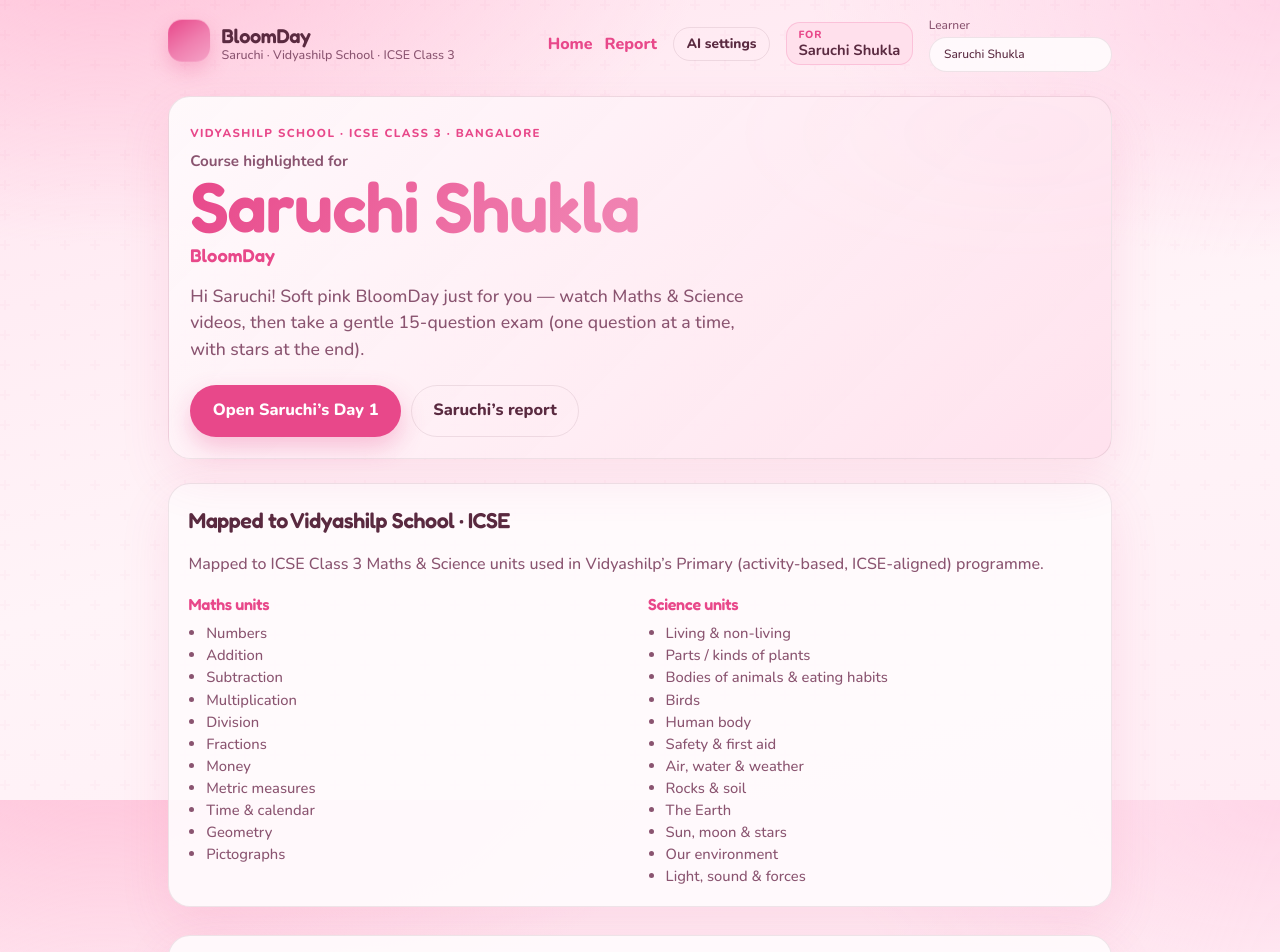
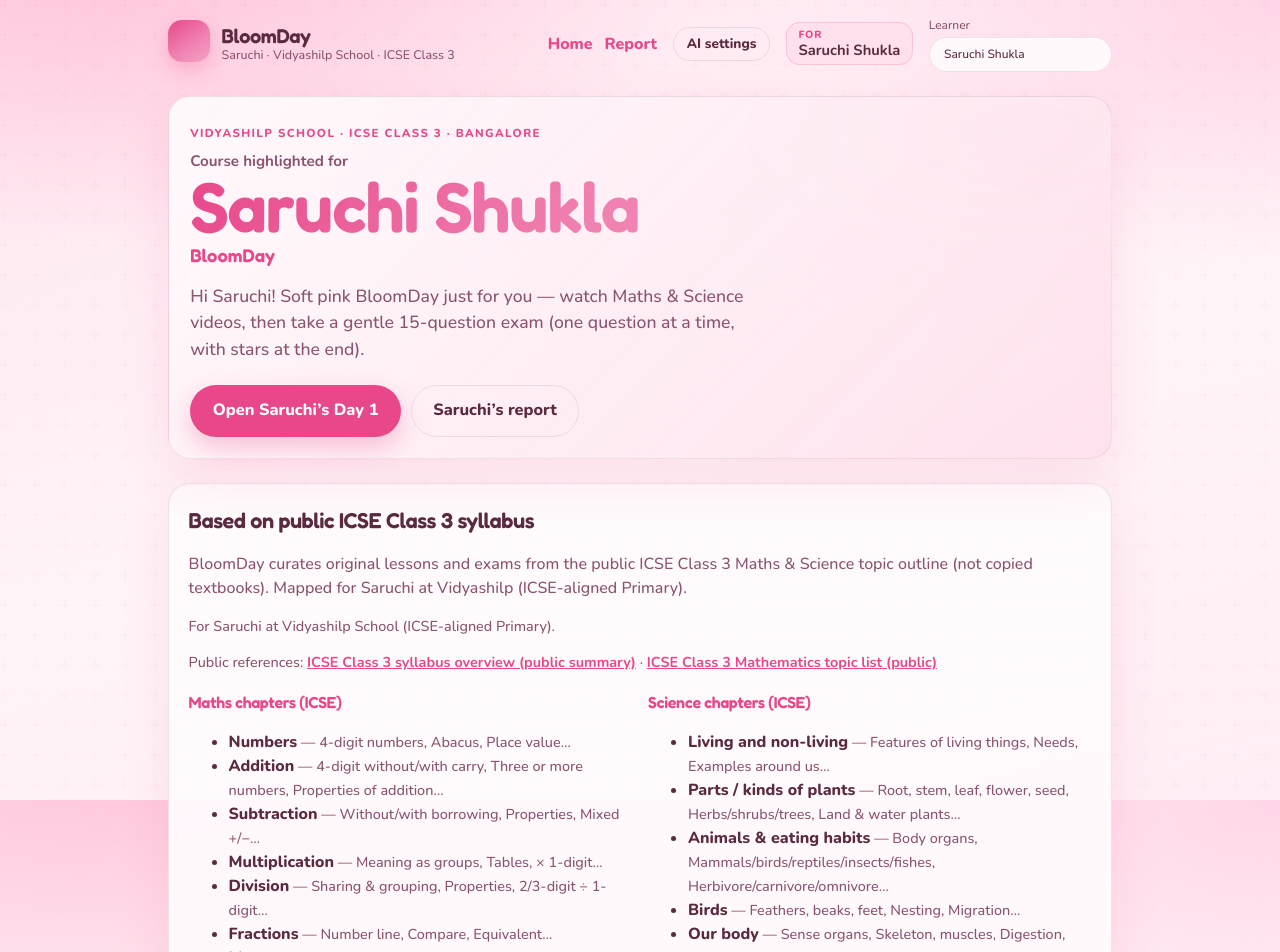
Before and after one commit to SaruchiShukla/SaruchiShukla.github.io, a React (Vite) app: page / in a window 1280 px wide. Shown: the top 952 px of the page. Built offline with nearby package versions, Linux system fonts and the light colour scheme.

Commit message:
Document public ICSE Class 3 syllabus mapping in BloomDay.
Co-authored-by: Cursor <cursoragent@cursor.com>

```diff
--- a/src/App.css
+++ b/src/App.css
@@ -226,11 +226,18 @@ h3,
   color: var(--maths);
 }
 
-.school-map ul {
-  margin: 0;
-  padding-left: 1.1rem;
-  color: var(--ink-soft);
-  font-size: 0.92rem;
+.school-map__sources {
+  margin: 0.35rem 0 0.75rem;
+}
+
+.school-map__sources a {
+  color: var(--maths);
+  font-weight: 700;
+  text-decoration: underline;
+}
+
+.school-map li strong {
+  font-weight: 750;
 }
 
 .icse-tags {
--- a/src/components/Home.jsx
+++ b/src/components/Home.jsx
@@ -41,23 +41,53 @@ export default function Home({ progress }) {
       </section>
 
       <section className="school-map">
-        <h2>Mapped to {SCHOOL_MAP.name} · ICSE</h2>
+        <h2>Based on public ICSE Class 3 syllabus</h2>
         <p className="muted">{SCHOOL_MAP.note}</p>
+        <p className="muted small">
+          For {LEARNER.firstName} at {SCHOOL_MAP.name} (ICSE-aligned Primary).
+        </p>
+        {SCHOOL_MAP.sources?.length ? (
+          <p className="muted small school-map__sources">
+            Public references:{' '}
+            {SCHOOL_MAP.sources.map((s, i) => (
+              <span key={s.url}>
+                {i > 0 ? ' · ' : ''}
+                <a href={s.url} target="_blank" rel="noreferrer">
+                  {s.title}
+                </a>
+              </span>
+            ))}
+          </p>
+        ) : null}
         <div className="school-map__cols">
           <div>
-            <h3>Maths units</h3>
+            <h3>Maths chapters (ICSE)</h3>
             <ul>
-              {SCHOOL_MAP.mathsUnits.map((u) => (
-                <li key={u}>{u}</li>
-              ))}
+              {(SCHOOL_MAP.mathsChapters || SCHOOL_MAP.mathsUnits.map((name) => ({ name }))).map(
+                (u) => (
+                  <li key={u.id || u.name}>
+                    <strong>{u.name}</strong>
+                    {u.details?.length ? (
+                      <span className="muted small"> — {u.details.slice(0, 3).join(', ')}…</span>
+                    ) : null}
+                  </li>
+                ),
+              )}
             </ul>
           </div>
           <div>
-            <h3>Science units</h3>
+            <h3>Science chapters (ICSE)</h3>
             <ul>
-              {SCHOOL_MAP.scienceUnits.map((u) => (
-                <li key={u}>{u}</li>
-              ))}
+              {(SCHOOL_MAP.scienceChapters || SCHOOL_MAP.scienceUnits.map((name) => ({ name }))).map(
+                (u) => (
+                  <li key={u.id || u.name}>
+                    <strong>{u.name}</strong>
+                    {u.details?.length ? (
+                      <span className="muted small"> — {u.details.slice(0, 3).join(', ')}…</span>
+                    ) : null}
+                  </li>
+                ),
+              )}
             </ul>
           </div>
         </div>
--- /dev/null
+++ b/src/data/icseSyllabus.js
@@ -0,0 +1,61 @@
+/**
+ * Public ICSE Class 3 Maths & Science syllabus outline (topic map).
+ * Used to curate BloomDay’s original lessons/exams — we do NOT copy
+ * textbooks or paid site question banks.
+ *
+ * Sources (public syllabus summaries):
+ * - Common ICSE Class 3 Maths/Science chapter lists used by ICSE schools
+ * - https://www.euroschoolindia.com/icse-syllabus/class-3/
+ * - Public Class 3 Maths/Science syllabus topic lists (Numbers…Pictographs;
+ *   Living things…Environment)
+ *
+ * Note: CISCE primary schools often choose textbooks within this framework;
+ * Vidyashilp Primary is ICSE-aligned / activity-based.
+ */
+
+export const ICSE_SOURCES = [
+  {
+    title: 'ICSE Class 3 syllabus overview (public summary)',
+    url: 'https://www.euroschoolindia.com/icse-syllabus/class-3/',
+  },
+  {
+    title: 'ICSE Class 3 Mathematics topic list (public)',
+    url: 'https://praadisedu.com/bords/ICSE/9',
+  },
+]
+
+/** Detailed Maths chapters commonly listed for ICSE Class 3 */
+export const ICSE_MATHS_CHAPTERS = [
+  { id: 'numbers', name: 'Numbers', details: ['4-digit numbers', 'Abacus', 'Place value', 'Expanded form', 'Ordering', 'Odd & even', 'Successor & predecessor', 'Roman numerals'] },
+  { id: 'addition', name: 'Addition', details: ['4-digit without/with carry', 'Three or more numbers', 'Properties of addition'] },
+  { id: 'subtraction', name: 'Subtraction', details: ['Without/with borrowing', 'Properties', 'Mixed +/−'] },
+  { id: 'multiplication', name: 'Multiplication', details: ['Meaning as groups', 'Tables', '× 1-digit', '× tens/hundreds', 'Distributive property', '× 2-digit intro'] },
+  { id: 'division', name: 'Division', details: ['Sharing & grouping', 'Properties', '2/3-digit ÷ 1-digit', 'Remainders', 'Dividend/divisor/quotient'] },
+  { id: 'fractions', name: 'Fractions', details: ['Number line', 'Compare', 'Equivalent', 'Of a collection', 'Like +/−'] },
+  { id: 'money', name: 'Money', details: ['₹ and paise', 'Conversion', 'Add/subtract/multiply money', 'Making change'] },
+  { id: 'measures', name: 'Metric measures', details: ['Length (cm, m)', 'Weight (g, kg)', 'Capacity (ml, l)', 'Conversions'] },
+  { id: 'time', name: 'Time & calendar', details: ['Clock', 'a.m./p.m.', 'Elapsed time', 'Calendar'] },
+  { id: 'geometry', name: 'Geometry', details: ['Point, line, segment', 'Plane figures', 'Solid shapes', 'Faces, edges, corners'] },
+  { id: 'data', name: 'Pictographs & data', details: ['Pictographs', 'Tally', 'Simple tables/bar intro'] },
+  { id: 'patterns', name: 'Patterns & estimation', details: ['Number patterns', 'Rounding', 'Estimation', 'Logical reasoning'] },
+]
+
+/** Detailed Science chapters commonly listed for ICSE Class 3 */
+export const ICSE_SCIENCE_CHAPTERS = [
+  { id: 'living', name: 'Living and non-living', details: ['Features of living things', 'Needs', 'Examples around us'] },
+  { id: 'plants', name: 'Parts / kinds of plants', details: ['Root, stem, leaf, flower, seed', 'Herbs/shrubs/trees', 'Land & water plants'] },
+  { id: 'animals', name: 'Animals & eating habits', details: ['Body organs', 'Mammals/birds/reptiles/insects/fishes', 'Herbivore/carnivore/omnivore', 'Food chain intro'] },
+  { id: 'birds', name: 'Birds', details: ['Feathers, beaks, feet', 'Nesting', 'Migration'] },
+  { id: 'body', name: 'Our body', details: ['Sense organs', 'Skeleton, muscles', 'Digestion, breathing, circulation (simple)'] },
+  { id: 'safety', name: 'Safety and first aid', details: ['Home, school, road', 'First aid basics'] },
+  { id: 'housing', name: 'Housing and clothing', details: ['A good house', 'Clothes for weather'] },
+  { id: 'soil', name: 'Land, rocks and soil', details: ['Soil types', 'Importance of soil', 'Rocks'] },
+  { id: 'weather', name: 'Air, water and weather', details: ['Air', 'Forms of water', 'Water cycle', 'Seasons', 'Weather'] },
+  { id: 'earth', name: 'The Earth', details: ['Shape', 'Day & night', 'Earth around the Sun'] },
+  { id: 'space', name: 'Sun, moon and stars', details: ['Sun', 'Moon', 'Stars', 'Solar system (kid level)'] },
+  { id: 'environment', name: 'Our environment', details: ['Pollution', '3Rs', 'Care for nature'] },
+  { id: 'force', name: 'Light, sound and forces', details: ['Light & shadows', 'Sound', 'Push/pull', 'Energy'] },
+]
+
+export const ICSE_NOTE =
+  'BloomDay curates original lessons and exams from the public ICSE Class 3 Maths & Science topic outline (not copied textbooks). Mapped for Saruchi at Vidyashilp (ICSE-aligned Primary).'
--- a/src/data/learner.js
+++ b/src/data/learner.js
@@ -1,3 +1,10 @@
+import {
+  ICSE_MATHS_CHAPTERS,
+  ICSE_NOTE,
+  ICSE_SCIENCE_CHAPTERS,
+  ICSE_SOURCES,
+} from './icseSyllabus'
+
 /** Dedicated learner profile for this BloomDay course */
 export const LEARNER = {
   name: 'Saruchi Shukla',
@@ -12,40 +19,16 @@ export const LEARNER = {
 }
 
 /**
- * Vidyashilp Primary follows an ICSE-aligned, activity-based Class 1–5 path.
- * BloomDay maps each day to standard ICSE Class 3 Maths & Science units
- * so Saruchi’s practice matches what Vidyashilp builds toward.
+ * Curated from public ICSE Class 3 Maths & Science topic outlines.
+ * Lessons/exams are original BloomDay content mapped to those chapters.
  */
 export const SCHOOL_MAP = {
   name: 'Vidyashilp School',
   board: 'ICSE',
-  note:
-    'Mapped to ICSE Class 3 Maths & Science units used in Vidyashilp’s Primary (activity-based, ICSE-aligned) programme.',
-  mathsUnits: [
-    'Numbers',
-    'Addition',
-    'Subtraction',
-    'Multiplication',
-    'Division',
-    'Fractions',
-    'Money',
-    'Metric measures',
-    'Time & calendar',
-    'Geometry',
-    'Pictographs',
-  ],
-  scienceUnits: [
-    'Living & non-living',
-    'Parts / kinds of plants',
-    'Bodies of animals & eating habits',
-    'Birds',
-    'Human body',
-    'Safety & first aid',
-    'Air, water & weather',
-    'Rocks & soil',
-    'The Earth',
-    'Sun, moon & stars',
-    'Our environment',
-    'Light, sound & forces',
-  ],
+  note: ICSE_NOTE,
+  sources: ICSE_SOURCES,
+  mathsUnits: ICSE_MATHS_CHAPTERS.map((c) => c.name),
+  scienceUnits: ICSE_SCIENCE_CHAPTERS.map((c) => c.name),
+  mathsChapters: ICSE_MATHS_CHAPTERS,
+  scienceChapters: ICSE_SCIENCE_CHAPTERS,
 }
```
